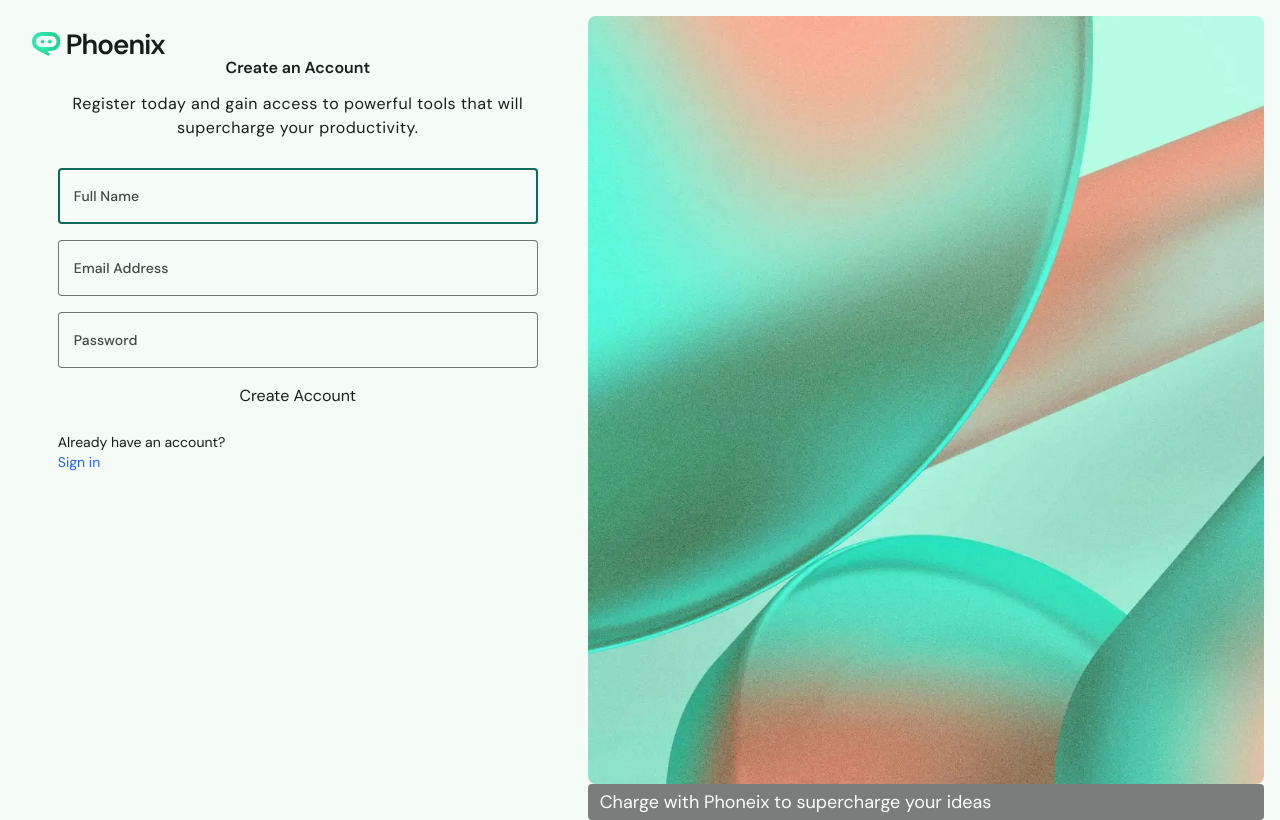
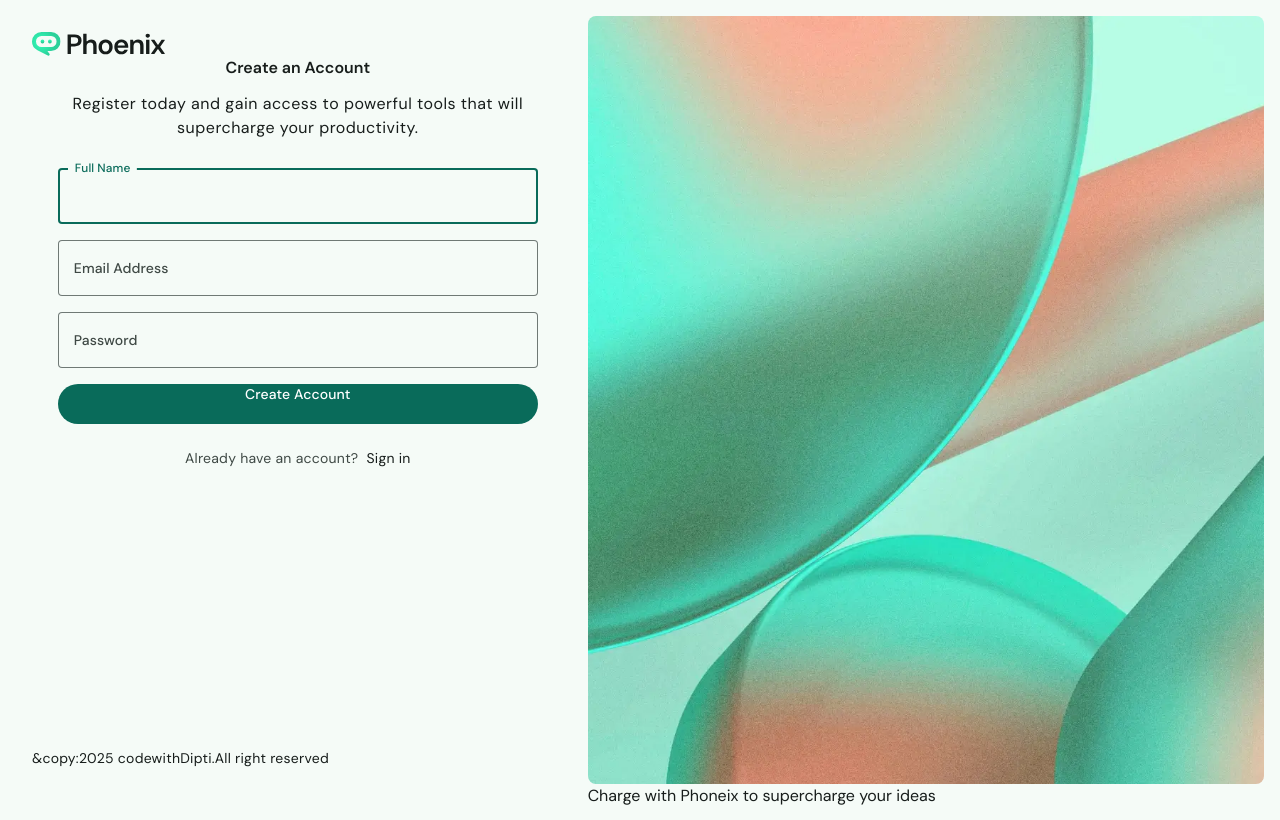
Before and after one commit to Diptipathak2007/Phoenix, a React (Vite) app: page /register in a window 1280 px wide. Built offline with nearby package versions, Linux system fonts and the light colour scheme.

Commit message:
wrote a lil but of more css

```diff
--- a/src/index.css
+++ b/src/index.css
@@ -74,14 +74,14 @@
     focus:ring-light-primary
     focus:dark:ring-dark-primary;
   }
-  .text-field::placeholder{
+  .text-field::placeholder {
     @apply opacity-0
     transition-opacity;
   }
   .text-field:focus::placeholder {
     @apply opacity-100;
   }
-  .label-text{
+  .label-text {
     @apply absolute
     text-labelLarge
     top-[18px]
@@ -96,7 +96,90 @@
     select-none
     transition-[color,transform]
     duration-short4
+    ease-standard;
+  }
+  .text-field-wrapper:hover .label-text {
+    @apply text-light-onSurface dark:text-dark-onSurface;
+  }
+  .text-field-wrapper:focus-within .label-text,
+  .text-field-wrapper:has(.text-field:not(:placeholder-shown)) .label-text {
+    @apply translate-x-0.5
+    -translate-y-7
+    scale-[0.85];
+  }
+  .text-field-wrapper:focus-within .label-text {
+    @apply text-light-primary
+    dark:text-dark-primary;
+  }
+  .text-field-wrapper .helper-text {
+    @apply text-light-onSurfaceVariant
+    dark:text-dark-onSurfaceVariant
+    text-bodySmall
+    px-4
+    pt-1;
+  }
+  .btn {
+    @apply h-10
+    flex
+    justify-center
+    rounded-full
+    text-labelLarge
+    px-4
+    transition-shadow
+    duration-short3
     ease-standard
+    hover:shadow-elevation1
+    focus:shadow-none
   }
-  .text-field-wrapper:
+  .btn.filled.primary {
+    --state-layer-bg: theme('colors.light.onPrimary');
+    @apply bg-light-primary
+    dark:bg-dark-primary
+    text-light-onPrimary
+    dark:text-dark-onPrimary;
+  }
+  @media (prefers-color-scheme: dark) {
+    .btn.filled.primary {
+      --state-layer-bg: theme('colors.dark.onPrimary');
+    }
+  }
+  .btn.filled:disabled {
+    @apply bg-light-onSurface/20
+    dark:bg-dark-onSurface/20
+    text-light-onSurface/50
+    dark:text-dark-onSurface/50;
+  }
+  :has(> .state-layer){
+    @apply relative
+    overflow-hidden
+    isolate
+  }
+  .state-layer{
+    @apply absolute
+    inset-0
+    bg-[--state-layer-bg]
+    opacity-0
+    transition-opacity
+    duration-short3
+    ease-standard
+    pointer-events-none
+    select-none
+    -z-10
+  }
+  :has(> .state-layer):hover > .state-layer {
+    @apply opacity-[0.08];
+  }
+  :has(> .state-layer):where(:focus,:focus-visble,:focus-within) > .state-layer {
+    @apply opacity-20;
+  }
+
+  .link{
+    @apply transition-colors
+    duration-short3
+    ease-standard
+    hover:text-light-primary
+    hover:dark:text-dark-primary
+    hover:underline
+  }
+
 }
--- a/src/pages/Register.jsx
+++ b/src/pages/Register.jsx
@@ -67,25 +67,27 @@ const Register = () => {
               <Button type='submit'>Create Account</Button>
             </Form>
 
-            <p className='mt-4 text-sm'>
+            <p className='text-bodyMedium
+            text-light-onSurfaceVariant dark:text-dark-onSurfaceVariant text-center mt-4'>
               Already have an account?{' '}
               <Link
                 to='/login'
-                className='text-blue-600 hover:underline'
+                className='link inline-block ms-1 text-light-onSurface dark:text-dark-onSurface'
               >
                 Sign in
               </Link>
             </p>
           </div>
+          <p className='mt-auto mx-auto text-light-onSurface dark:text-dark-onSurface text-bodyMedium lg:mx-0'>&copy:2025 codewithDipti.All right reserved</p>
         </div>
 
-        <div className=''>
+        <div className='hidden img-box lg:block lg:relative lg:rounded-large'>
           <img
             src={banner}
-            alt='Banner'
+            alt=''
             className='w-full h-full object-cover rounded-lg'
           />
-          <p className='absolute bottom-4 left-4 text-white text-lg bg-black bg-opacity-50 px-3 py-1 rounded'>
+          <p className=''>
             Charge with Phoneix to supercharge your ideas
           </p>
         </div>
```
